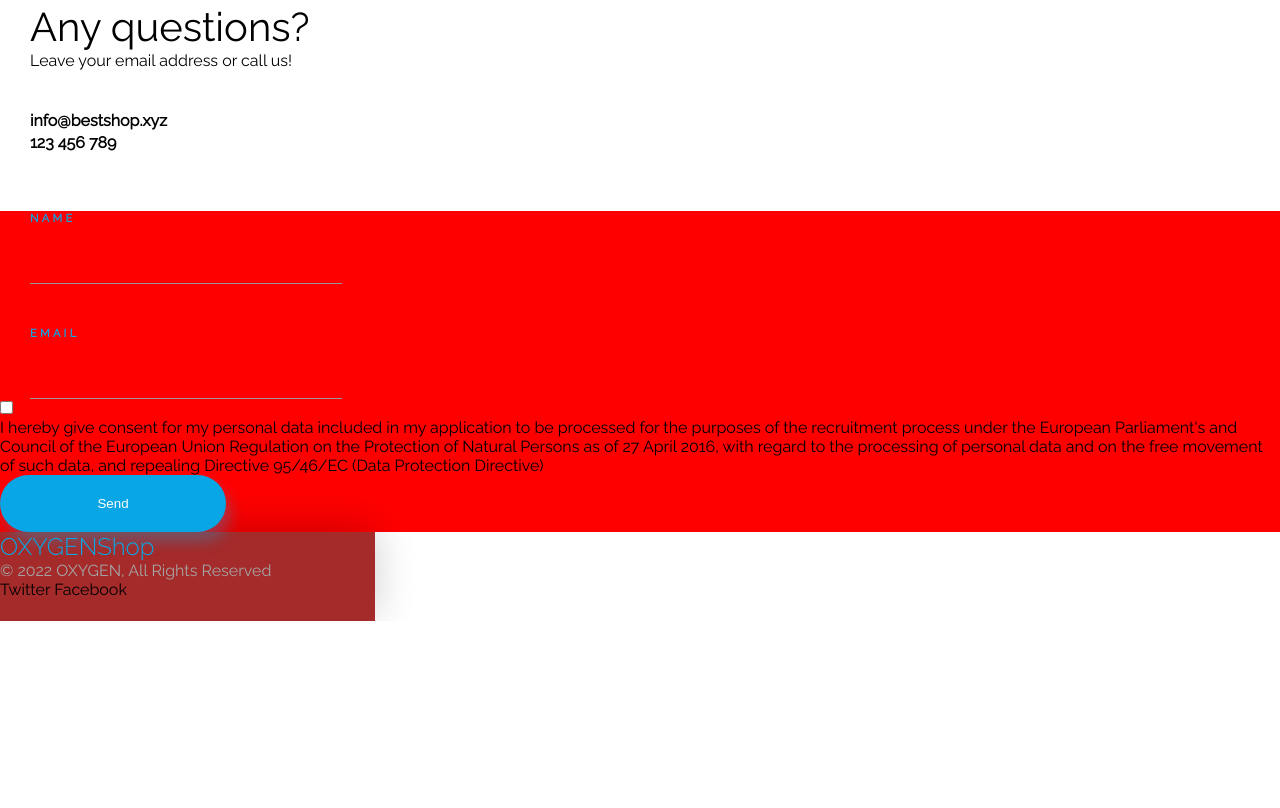
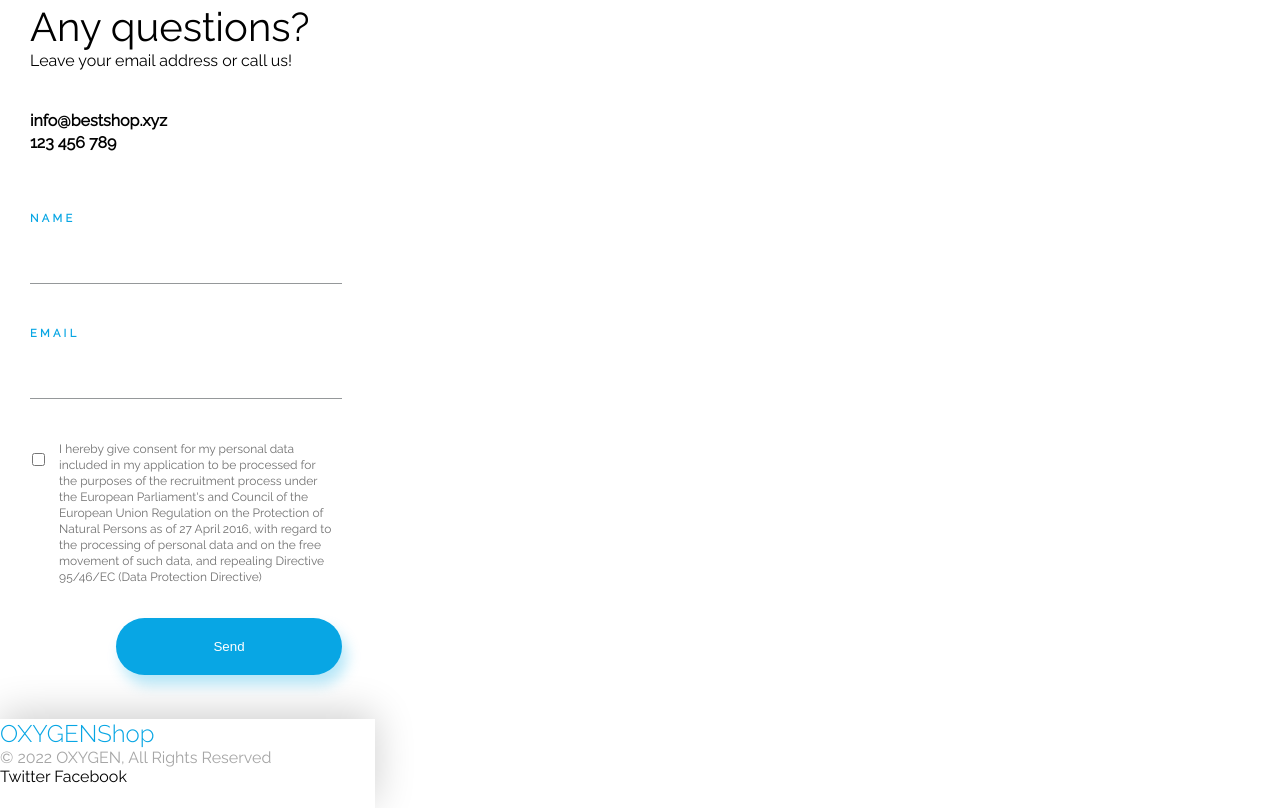
Before and after one commit to AlbertoLanchas/oxygen-shop, a website: page index.html in a window 1280 px wide. Shown: the part 3684-4492 px from the top of the page. Before the commit the page ends 4305 px from the top, so only its background shows below. Drawn offline with Linux system fonts and the light colour scheme.

Commit message:
Add png files and styles to form
Signed-off-by: AlbertoLanchas <albertolsn7@gmail.com>

```diff
--- a/index.html
+++ b/index.html
@@ -193,8 +193,10 @@
           <input class="questions__email--input" type="text">
         </div>
 
-        <div><input type="checkbox">
-          <p>I hereby give consent for my personal data included in my application to be processed for the purposes of
+        <div class="questions__consent">
+          <input type="checkbox" class="questions__consent--input">
+          <p class="questions__consent--p">I hereby give consent for my personal data included in my application to be
+            processed for the purposes of
             the
             recruitment process under the European Parliament's and Council of the European Union Regulation on the
             Protection of
--- a/index.scss
+++ b/index.scss
@@ -441,7 +441,7 @@ body {
         content: "";
         height: 15px;
         width: 15px;
-        background-image: url("./assets/checbox-success.png");
+        background-image: url("./assets/Checkbox.png");
         background-position: center center;
         background-size: cover;
         position: absolute;
@@ -495,7 +495,6 @@ body {
   }
 
   &__form {
-    background-color: red;
   }
   &__name {
     position: relative;
@@ -543,6 +542,7 @@ body {
   }
 
   &__button {
+    position: relative;
     width: 226px;
     height: 57px;
     background: #08a6e4;
@@ -550,12 +550,38 @@ body {
     box-shadow: 5px 10px 14px rgba(7, 172, 230, 0.29);
     border-radius: 35px;
     border: none;
+    margin-top: 33px;
+    margin-bottom: 44px;
+    left: 116px;
+  }
+
+  &__consent {
+    margin-top: 42px;
+    margin-left: 32px;
+    &--input {
+      display: inline-block;
+      position: relative;
+      margin-right: 10px;
+      top: -115px;
+    }
+
+    &--p {
+      display: inline-block;
+      position: relative;
+      // top: 100px;
+      width: 277px;
+      height: 144px;
+      font-weight: 400;
+      font-size: 12px;
+      line-height: 16px;
+
+      color: #707070;
+    }
   }
 }
 
 .Footer {
   display: block;
-  background-color: brown;
   width: 375px;
   height: 89px;
   left: 0px;
```
Also changed, not shown: assets/Checkbox.png (added), assets/Cross.png (added), assets/Eye 2.png (added), assets/Facebook (3) 2.png (added), assets/Group.png (added), assets/Mail Icon 2.png (added), assets/Person 2.png (added), assets/Phone Icon 2.png (added), assets/Twitter (2) 2.png (added), index.css, 1 other file.
